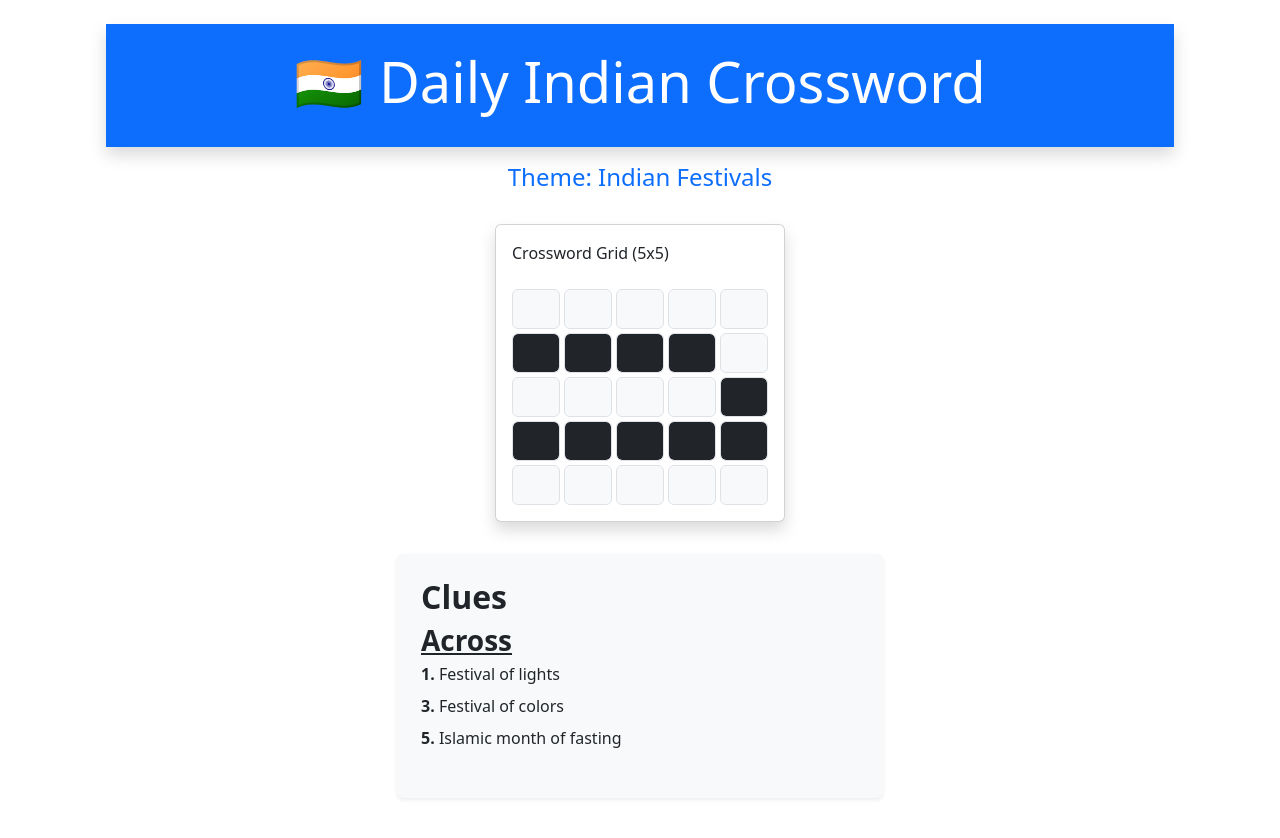
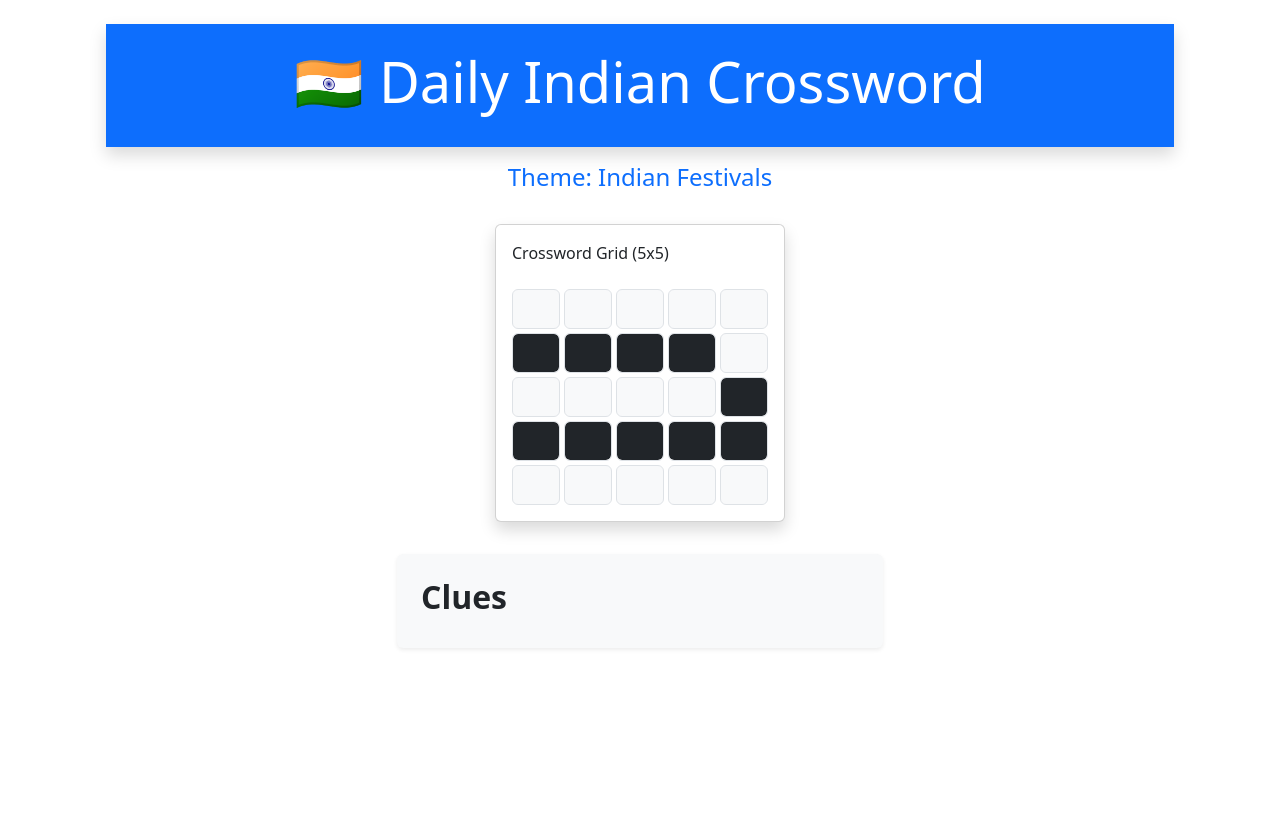
Before and after one commit to govind-arora/crossword-indian-bootstrap, a React (Create React App) app: page / in a window 1280 px wide. Both pictures are taken after a click on the button "5x5". After the commit the page ends 800 px from the top, so only its background shows below. Built offline with nearby package versions, Linux system fonts and the light colour scheme.

Commit message:
selected clue enhanced

```diff
--- a/src/components/CluesList.jsx
+++ b/src/components/CluesList.jsx
@@ -1,32 +1,19 @@
 export default function CluesList({ clues, selectedClues }) {
-  if (!clues) return null;
-
-  // If no cell is selected, show all clues
-  const showAllClues = !selectedClues || selectedClues.length === 0;
-
-  // Filter clues based on selection
-  const acrossClues = showAllClues
-    ? clues.across
-    : clues.across.filter(clue =>
-        selectedClues.some(sc => (sc.number === clue.number && !sc.direction) || sc.direction === 'across'));
-
-  const downClues = showAllClues
-    ? clues.down
-    : clues.down.filter(clue =>
-        selectedClues.some(sc => (sc.number === clue.number && !sc.direction) || sc.direction === 'down'));
+  const acrossClues = selectedClues.filter(clue => clue.direction === 'across');
+  const downClues = selectedClues.filter(clue => clue.direction === 'down');
 
   return (
     <div className="p-4">
       <h2 className="fw-semibold mb-2">Clues</h2>
 
-      {acrossClues.length > 0 && (
+      {selectedClues.length > 0 && (
         <div className="mb-4">
           <h3 className="fw-semibold text-decoration-underline mb-1">Across</h3>
           <ul className="ps-0 mb-0">
             {acrossClues.map((clue) => (
               <li
                 key={`across-${clue.number}`}
-                className={`mb-2 list-unstyled ${!showAllClues ? 'fw-bold' : ''}`}
+                className="mb-2 list-unstyled"
               >
                 <span className="fw-bold">{clue.number}.</span> {clue.clue}
               </li>
@@ -42,7 +29,7 @@ export default function CluesList({ clues, selectedClues }) {
             {downClues.map((clue) => (
               <li
                 key={`down-${clue.number}`}
-                className={`mb-2 list-unstyled ${!showAllClues ? 'fw-bold' : ''}`}
+                className="mb-2 list-unstyled"
               >
                 <span className="fw-bold">{clue.number}.</span> {clue.clue}
               </li>
@@ -50,12 +37,6 @@ export default function CluesList({ clues, selectedClues }) {
           </ul>
         </div>
       )}
-
-      {!showAllClues && acrossClues.length === 0 && downClues.length === 0 && (
-        <div className="text-center text-muted">
-          <p>No clues for selected cell</p>
-        </div>
-      )}
     </div>
   );
 }
--- a/src/components/CrosswordGrid.jsx
+++ b/src/components/CrosswordGrid.jsx
@@ -1,14 +1,20 @@
 import { useState, useEffect } from "react";
 import { Card, CardBody, CardTitle, Input } from "reactstrap";
 
-export default function CrosswordGrid({ size, puzzle, onCellSelect }) {
+export default function CrosswordGrid({
+  size,
+  puzzle,
+  selectedCell,
+  setSelectedCell,
+  selectedClues,
+  setSelectedClues,
+}) {
   const [grid, setGrid] = useState(generateEmptyGrid(size));
-  const [selectedCell, setSelectedCell] = useState({ row: null, col: null });
-  const [selectedClues, setSelectedClues] = useState([]);
+  const [highlightedClue, setHighlightedClue] = useState(null);
 
   useEffect(() => {
     setGrid(generateEmptyGrid(size));
-    setSelectedCell({ row: null, col: null });
+    // eslint-disable-next-line react-hooks/exhaustive-deps
   }, [size]);
 
   function handleChange(row, col, value) {
@@ -57,29 +63,16 @@ export default function CrosswordGrid({ size, puzzle, onCellSelect }) {
 
   function handleCellSelect(row, col) {
     setSelectedCell({ row, col });
-    const clues = findClueForCell(row, col);
-    setSelectedClues(clues);
-    if (onCellSelect) {
-      onCellSelect(clues);
-    }
-  }
 
-  function findClueForCell(row, col) {
-    const selectedClues = [];
+    const clues = [];
 
-    // Skip empty cells
-    if (puzzle.grid[row][col] === "") {
-      return selectedClues;
-    }
-
-    // Check if the cell is part of an across clue
     puzzle.clues.across.forEach((clue) => {
       const clueRow = clue.row;
       const clueCol = clue.col;
       const clueLength = clue.answer.length;
 
       if (row === clueRow && col >= clueCol && col < clueCol + clueLength) {
-        selectedClues.push({
+        clues.push({
           ...clue,
           direction: "across",
         });
@@ -93,14 +86,14 @@ export default function CrosswordGrid({ size, puzzle, onCellSelect }) {
       const clueLength = clue.answer.length;
 
       if (col === clueCol && row >= clueRow && row < clueRow + clueLength) {
-        selectedClues.push({
+        clues.push({
           ...clue,
           direction: "down",
         });
       }
     });
 
-    return selectedClues;
+    setSelectedClues(clues);
   }
 
   const gridStyle = {
@@ -123,12 +116,28 @@ export default function CrosswordGrid({ size, puzzle, onCellSelect }) {
 
     return selectedClues.some((clue) => {
       if (clue.direction === "across") {
+        // console.log(
+        //   clue.answer + ' ' +
+        //     `${
+        //       row === clue.row &&
+        //       col >= clue.col &&
+        //       col < clue.col + clue.answer.length
+        //     }`
+        // );
         return (
           row === clue.row &&
           col >= clue.col &&
           col < clue.col + clue.answer.length
         );
       } else if (clue.direction === "down") {
+        // console.log(
+        //   clue.answer + ' ' +
+        //     `${
+        //       col === clue.col &&
+        //       row >= clue.row &&
+        //       row < clue.row + clue.answer.length
+        //     }`
+        // );
         return (
           col === clue.col &&
           row >= clue.row &&
--- a/src/components/Puzzle.jsx
+++ b/src/components/Puzzle.jsx
@@ -4,10 +4,9 @@ import CluesList from "./CluesList";
 
 export default function Crossword({ puzzle, size }) {
   const [selectedClues, setSelectedClues] = useState([]);
-
-  const handleCellSelect = (clues) => {
-    setSelectedClues(clues);
-  };
+  const [selectedClue, setSelectedClue] = useState(null);
+  // const [direction, setDirection] = useState(''); // Across or Down
+  const [selectedCell, setSelectedCell] = useState({ row: null, col: null });
 
   return (
     <div className="container d-flex flex-column justify-content-center px-5">
@@ -19,7 +18,10 @@ export default function Crossword({ puzzle, size }) {
         <CrosswordGrid
           size={size}
           puzzle={puzzle}
-          onCellSelect={handleCellSelect}
+          selectedCell={selectedCell}
+          setSelectedCell={setSelectedCell}
+          selectedClues={selectedClues}
+          setSelectedClues={setSelectedClues}
         />
       </div>
 
--- a/src/puzzles/5x5/2025-06-22.json
+++ b/src/puzzles/5x5/2025-06-22.json
@@ -16,24 +16,21 @@
         "clue": "Festival of lights",
         "answer": "DIWAL",
         "row": 0,
-        "col": 0,
-        "length": 5
+        "col": 0
       },
       {
         "number": 3,
         "clue": "Festival of colors",
         "answer": "HOLI",
         "row": 2,
-        "col": 0,
-        "length": 4
+        "col": 0
       },
       {
         "number": 5,
         "clue": "Islamic month of fasting",
         "answer": "RAMAD",
         "row": 4,
-        "col": 0,
-        "length": 5
+        "col": 0
       }
     ],
     "down": []
--- a/src/puzzles/5x5/2025-06-23.json
+++ b/src/puzzles/5x5/2025-06-23.json
@@ -16,24 +16,21 @@
         "clue": "Festival of lights",
         "answer": "DIWAL",
         "row": 0,
-        "col": 0,
-        "length": 5
+        "col": 0
       },
       {
         "number": 3,
         "clue": "Festival of colors",
         "answer": "HOLI",
         "row": 2,
-        "col": 0,
-        "length": 4
+        "col": 0
       },
       {
         "number": 5,
         "clue": "Islamic month of fasting",
         "answer": "RAMAD",
         "row": 4,
-        "col": 0,
-        "length": 5
+        "col": 0
       }
     ],
     "down": []
--- a/src/puzzles/7x7/2025-06-22.json
+++ b/src/puzzles/7x7/2025-06-22.json
@@ -18,32 +18,28 @@
         "clue": "Player who delivers the ball to batsman",
         "answer": "BOWLER",
         "row": 0,
-        "col": 0,
-        "length": 6
+        "col": 0
       },
       {
         "number": 2,
         "clue": "Maximum runs scored in one hit",
         "answer": "SIX",
         "row": 2,
-        "col": 2,
-        "length": 3
+        "col": 2
       },
       {
         "number": 3,
         "clue": "Three stumps and two bails",
         "answer": "WICKET",
         "row": 4,
-        "col": 0,
-        "length": 6
+        "col": 0
       },
       {
         "number": 4,
         "clue": "Fielder taking the ball to dismiss batsman",
         "answer": "CATCH",
         "row": 6,
-        "col": 0,
-        "length": 5
+        "col": 0
       }
     ],
     "down": [
@@ -52,16 +48,14 @@
         "clue": "Wooden blade used to hit the ball",
         "answer": "BAT",
         "row": 0,
-        "col": 0,
-        "length": 3
+        "col": 0
       },
       {
         "number": 2,
         "clue": "Quick single or multiple runs between wickets",
         "answer": "RUNS",
         "row": 0,
-        "col": 5,
-        "length": 4
+        "col": 5
       }
     ]
   }
--- a/src/puzzles/7x7/2025-06-23.json
+++ b/src/puzzles/7x7/2025-06-23.json
@@ -18,24 +18,21 @@
         "clue": "Festival of lights",
         "answer": "DIWALI",
         "row": 0,
-        "col": 1,
-        "length": 6
+        "col": 1
       },
       {
         "number": 3,
         "clue": "Festival of colors",
         "answer": "HOLI",
         "row": 2,
-        "col": 0,
-        "length": 4
+        "col": 0
       },
       {
         "number": 5,
         "clue": "Islamic fasting month",
         "answer": "RAMADAN",
         "row": 4,
-        "col": 0,
-        "length": 7
+        "col": 0
       }
     ],
     "down": [
@@ -44,8 +41,7 @@
         "clue": "Lord with bow and arrow",
         "answer": "RAM",
         "row": 4,
-        "col": 0,
-        "length": 3
+        "col": 0
       }
     ]
   }
--- a/src/puzzles/9x9/2025-06-22.json
+++ b/src/puzzles/9x9/2025-06-22.json
@@ -20,24 +20,21 @@
         "clue": "Lights and crackers",
         "answer": "DIWALI",
         "row": 0,
-        "col": 2,
-        "length": 6
+        "col": 2
       },
       {
         "number": 3,
         "clue": "Color throwing festival",
         "answer": "HOLI",
         "row": 2,
-        "col": 2,
-        "length": 4
+        "col": 2
       },
       {
         "number": 5,
         "clue": "Muslims fast during",
         "answer": "RAMADAN",
         "row": 4,
-        "col": 2,
-        "length": 7
+        "col": 2
       }
     ],
     "down": []
--- a/src/puzzles/9x9/2025-06-23.json
+++ b/src/puzzles/9x9/2025-06-23.json
@@ -20,24 +20,21 @@
         "clue": "Lights and crackers",
         "answer": "DIWALI",
         "row": 0,
-        "col": 2,
-        "length": 6
+        "col": 2
       },
       {
         "number": 3,
         "clue": "Color throwing festival",
         "answer": "HOLI",
         "row": 2,
-        "col": 2,
-        "length": 4
+        "col": 2
       },
       {
         "number": 5,
         "clue": "Muslims fast during",
         "answer": "RAMADAN",
         "row": 4,
-        "col": 2,
-        "length": 7
+        "col": 2
       }
     ],
     "down": []
--- a/src/views/Crossword.jsx
+++ b/src/views/Crossword.jsx
@@ -12,7 +12,7 @@ export default function Crossword({ today }) {
 
   useEffect(() => {
     if (!size) return;
-
+    setPuzzle(null); // Reset puzzle when size changes
     loadPuzzle(size, today).then(setPuzzle);
     // eslint-disable-next-line react-hooks/exhaustive-deps
   }, [size]);
```
